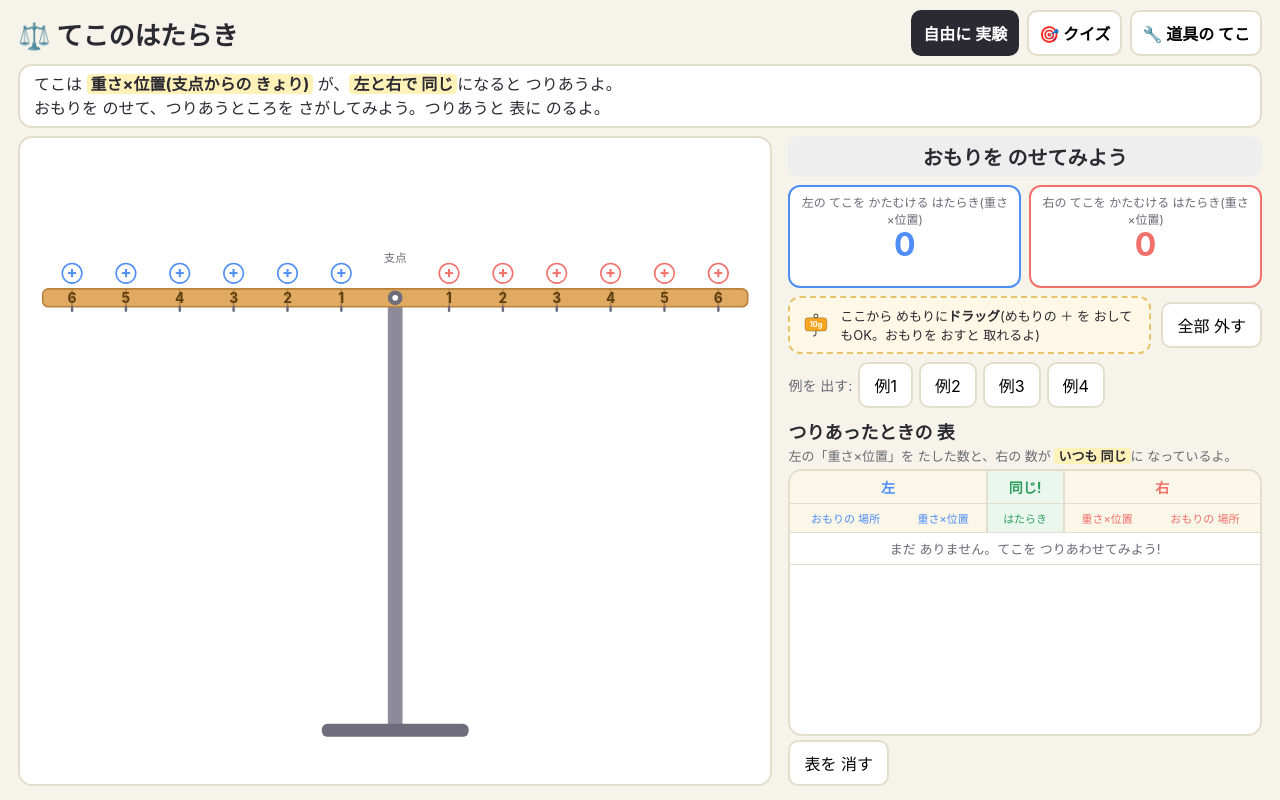
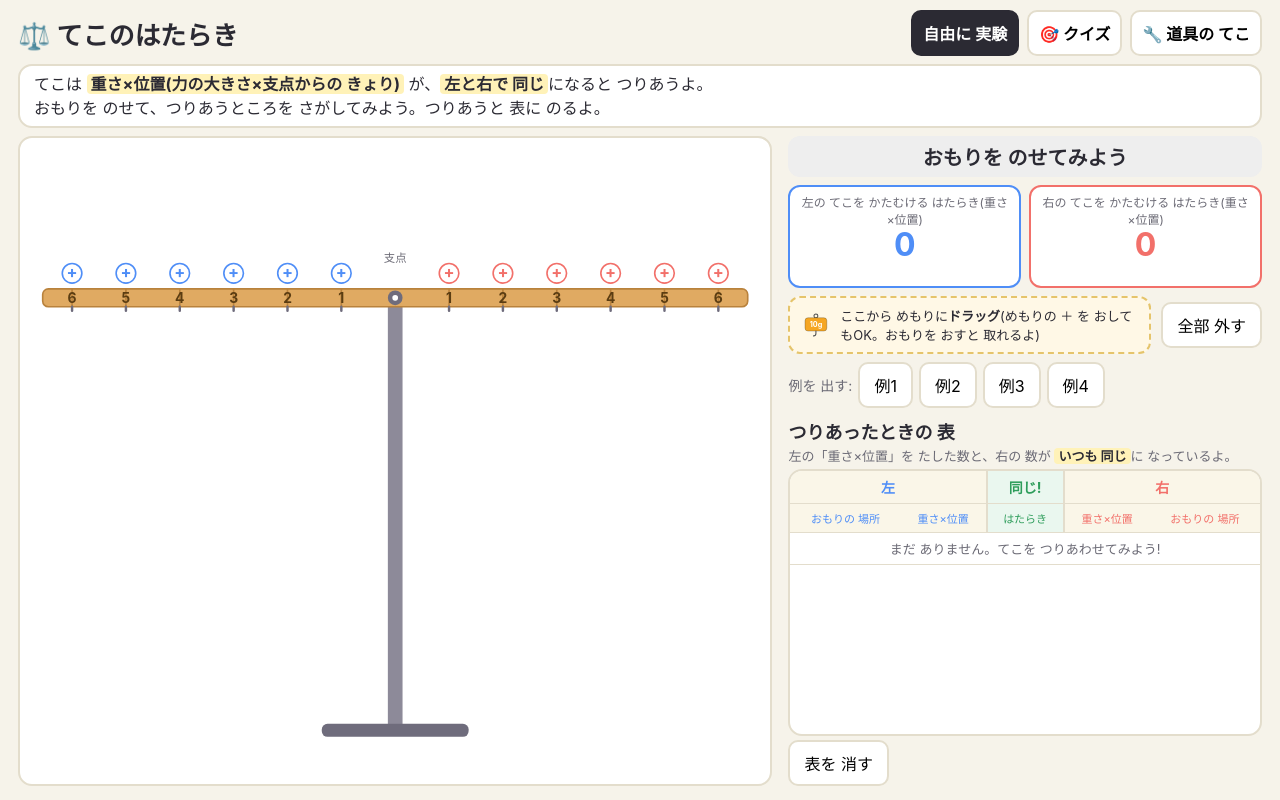
Before and after one commit to beemuse-tech/lever, a plain HTML site: page index.html in a window 1280 px wide. Drawn offline with Linux system fonts and the light colour scheme.

Commit message:
Add files via upload

```diff
--- a/index.html
+++ b/index.html
@@ -127,7 +127,7 @@
 <div class="wrap">
   <h1>⚖️ てこのはたらき</h1>
   <div class="rule">
-    てこは <b>重さ×位置(支点からの きょり)</b> が、<b>左と右で 同じ</b>になると つりあうよ。<br>
+    てこは <b>重さ×位置(力の大きさ×支点からの きょり)</b> が、<b>左と右で 同じ</b>になると つりあうよ。<br>
     おもりを のせて、つりあうところを さがしてみよう。つりあうと 表に のるよ。
   </div>
 
```
